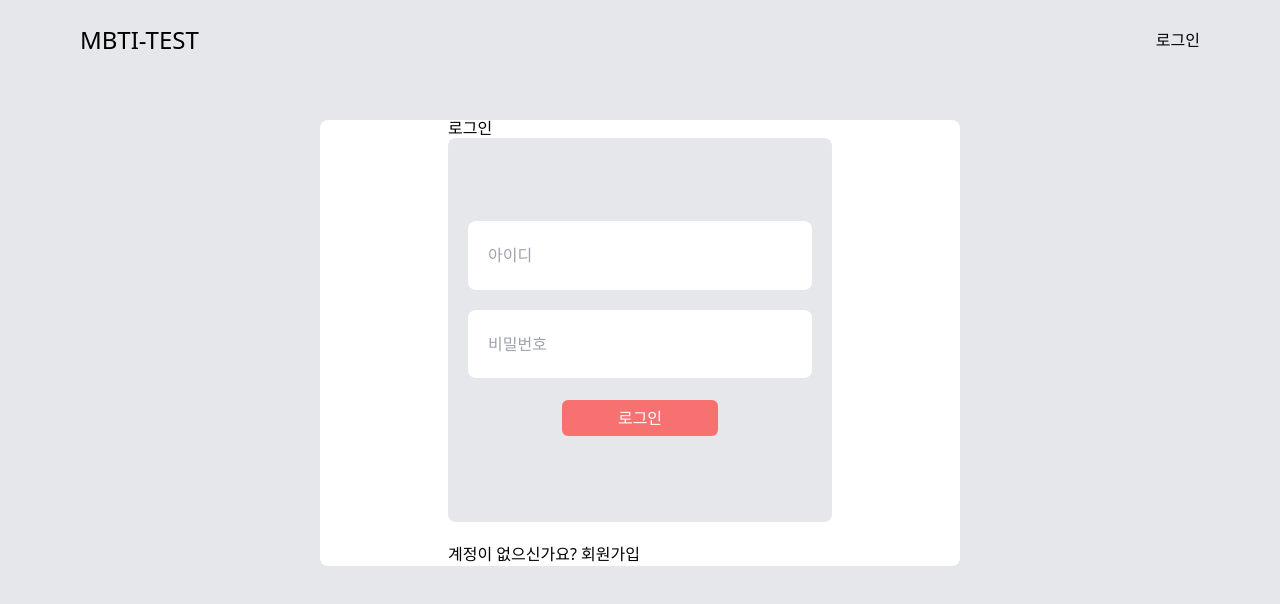
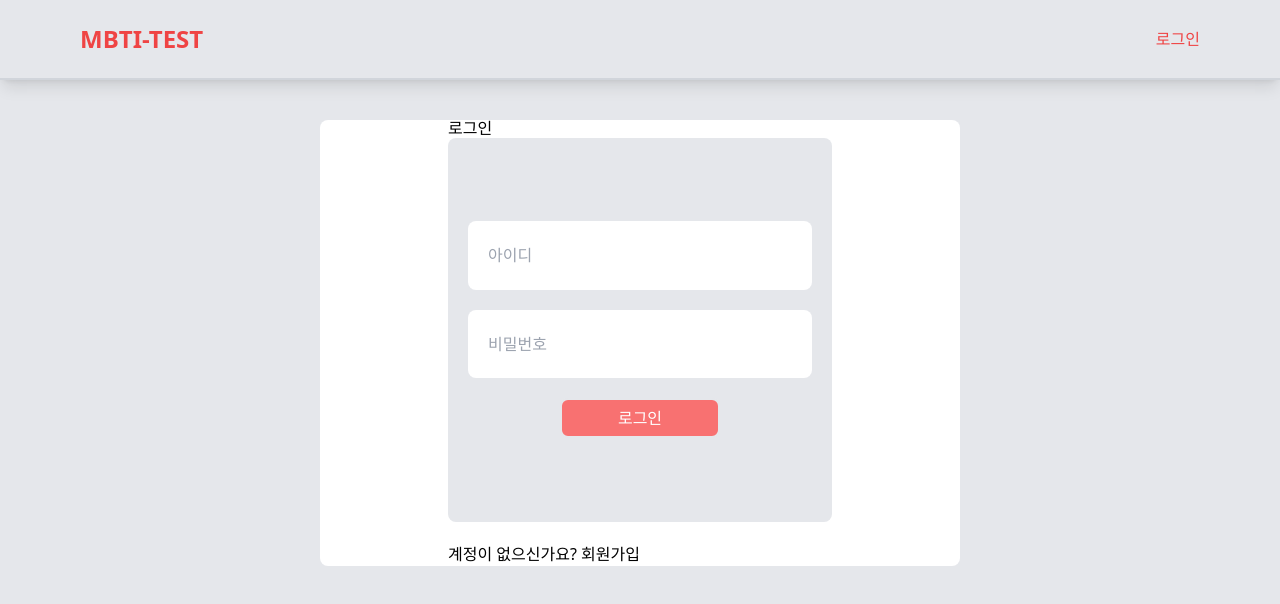
Before and after one commit to Leekee0905/mbti-test, a React (Vite) app: page /login in a window 1280 px wide. Shown: the top 604 px of the page. Built offline with nearby package versions, Linux system fonts and the light colour scheme.

Commit message:
style: 헤더 스타일 수정

```diff
--- a/src/layout/Header.jsx
+++ b/src/layout/Header.jsx
@@ -14,13 +14,16 @@ const Header = () => {
   };
 
   return (
-    <header className="header flex w-full h-20 min-h-20 justify-between items-center px-20">
-      <h1 className="text-2xl cursor-pointer" onClick={() => navigate("/")}>
+    <header className="header flex w-full h-20 min-h-20 justify-between items-center px-20 text-red-500 border-b-2 border-gray-300 shadow-lg">
+      <h1
+        className="text-2xl font-bold cursor-pointer"
+        onClick={() => navigate("/")}
+      >
         MBTI-TEST
       </h1>
       <nav className="w-2/5">
         {isAuthenticated ? (
-          <ul className="flex w-full justify-between">
+          <ul className="flex w-full justify-between font-medium">
             <li>안녕하세요 {user.nickname}님!</li>
             <li className="cursor-pointer" onClick={() => navigate("/mypage")}>
               마이페이지
@@ -36,8 +39,8 @@ const Header = () => {
             </li>
           </ul>
         ) : (
-          <div className="flex justify-end w-full">
-            <Link to={"/login"} className="text-right">
+          <div className="flex justify-end w-full ">
+            <Link to={"/login"} className="text-right font-medium">
               로그인
             </Link>
           </div>
```
